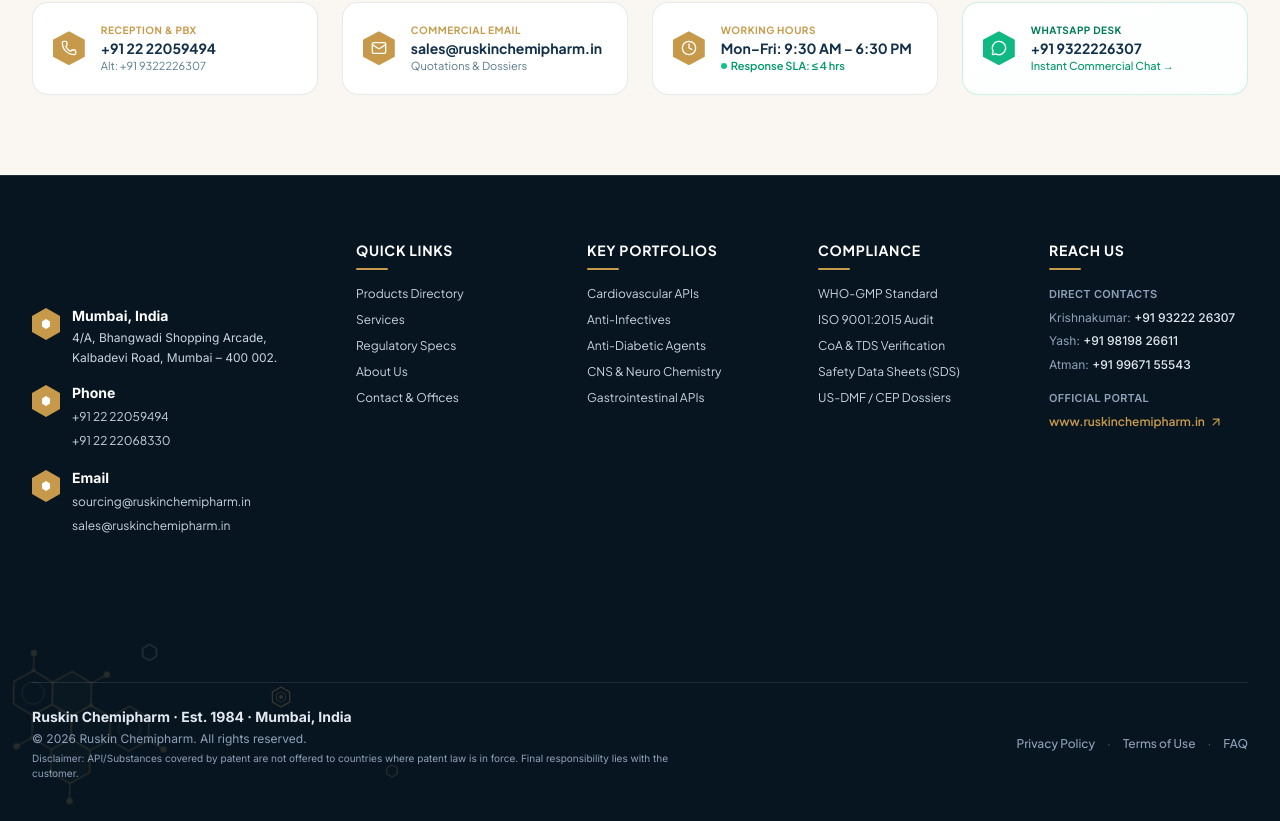
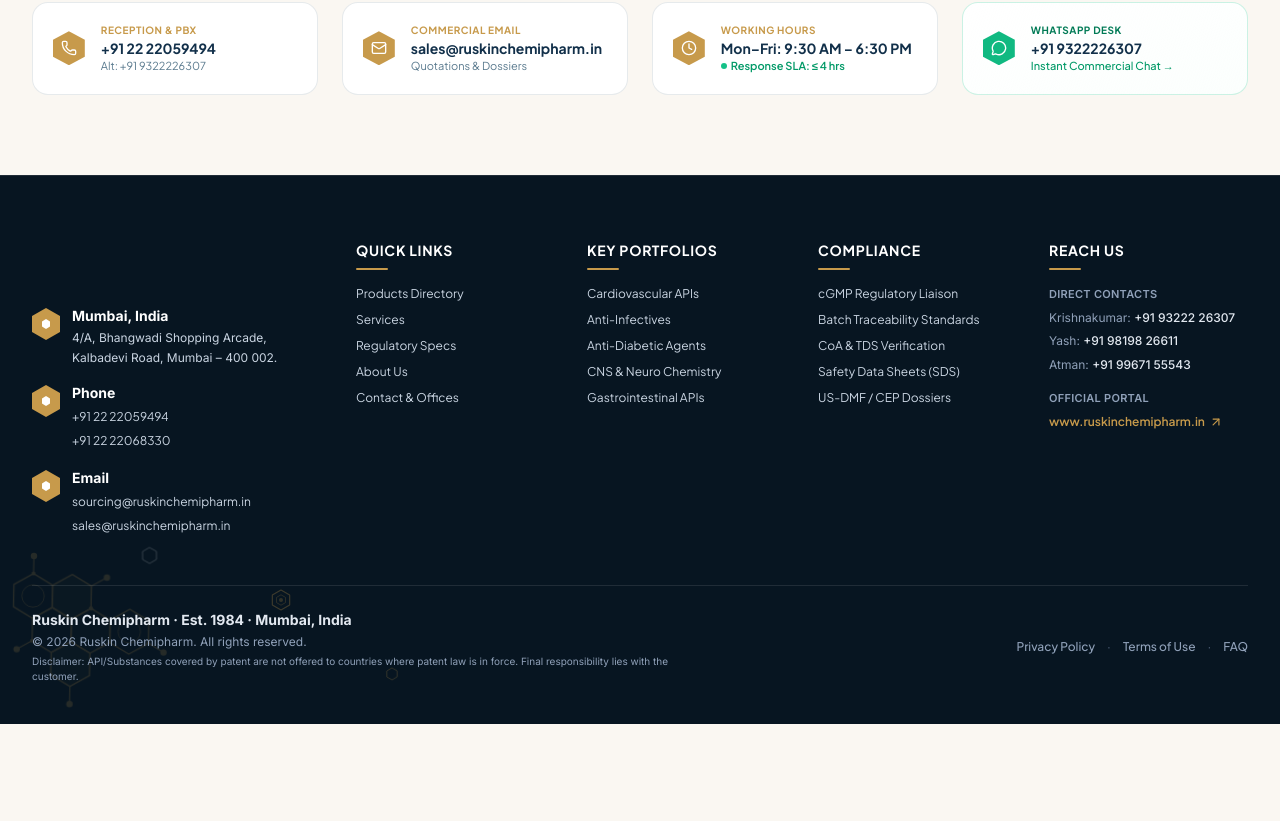
Before and after one commit to DivineDB/ruskin-chemipharm, a Next.js app: page /contact in a window 1280 px wide. Shown: the part 1096-1917 px from the top of the page. After the commit the page ends 1820 px from the top, so only its background shows below. Built offline with nearby package versions, Linux system fonts and the light colour scheme.

Commit message:
feat: add Footer, layout, and page components for the application

```diff
--- a/src/app/components/Footer.tsx
+++ b/src/app/components/Footer.tsx
@@ -190,19 +190,6 @@
                 </div>
               </div>
             </div>
-
-            {/* Cert logos without box containers */}
-            <div className="flex items-center gap-4 flex-wrap pt-2 opacity-85 hover:opacity-100 transition-opacity">
-              <motion.div whileHover={{ scale: 1.08 }} className="transition-transform cursor-pointer">
-                <Image src="/images/cert (1).svg" alt="ISO 9001:2015" width={48} height={48} style={{ width: "auto", height: "auto" }} className="h-11 w-auto object-contain" />
-              </motion.div>
-              <motion.div whileHover={{ scale: 1.08 }} className="transition-transform cursor-pointer">
-                <Image src="/images/cert (2).svg" alt="WHO-GMP" width={48} height={48} style={{ width: "auto", height: "auto" }} className="h-11 w-auto object-contain" />
-              </motion.div>
-              <motion.div whileHover={{ scale: 1.08 }} className="transition-transform cursor-pointer">
-                <Image src="/images/cert (3).svg" alt="ISO 14001" width={48} height={48} style={{ width: "auto", height: "auto" }} className="h-11 w-auto object-contain" />
-              </motion.div>
-            </div>
           </motion.div>
 
           {/* Nav Columns: 4 well-balanced columns filling the full width */}
@@ -267,8 +254,8 @@
                 <div className="w-8 h-[2px] bg-[#C79A4B] mt-2 rounded-full" />
               </div>
               <ul className="space-y-2.5 text-xs text-slate-300">
-                <li><span className="hover:text-[#C79A4B] hover:translate-x-0.5 transition-all duration-200 cursor-pointer inline-block">WHO-GMP Standard</span></li>
-                <li><span className="hover:text-[#C79A4B] hover:translate-x-0.5 transition-all duration-200 cursor-pointer inline-block">ISO 9001:2015 Audit</span></li>
+                <li><span className="hover:text-[#C79A4B] hover:translate-x-0.5 transition-all duration-200 cursor-pointer inline-block">cGMP Regulatory Liaison</span></li>
+                <li><span className="hover:text-[#C79A4B] hover:translate-x-0.5 transition-all duration-200 cursor-pointer inline-block">Batch Traceability Standards</span></li>
                 <li><span className="hover:text-[#C79A4B] hover:translate-x-0.5 transition-all duration-200 cursor-pointer inline-block">CoA &amp; TDS Verification</span></li>
                 <li><span className="hover:text-[#C79A4B] hover:translate-x-0.5 transition-all duration-200 cursor-pointer inline-block">Safety Data Sheets (SDS)</span></li>
                 <li><span className="hover:text-[#C79A4B] hover:translate-x-0.5 transition-all duration-200 cursor-pointer inline-block">US-DMF / CEP Dossiers</span></li>
--- a/src/app/layout.tsx
+++ b/src/app/layout.tsx
@@ -24,13 +24,11 @@
 export const metadata: Metadata = {
 	title: "Ruskin Chemipharm | Precision Chemistry. Global Standards.",
 	description:
-		"WHO-GMP & ISO 9001:2015 Certified Manufacturing Partner for High-Yield Synthesis, APIs, Intermediates, Dossiers & Fine Chemicals Sourcing.",
+		"Specialized Global Sourcing Partner for High-Yield Synthesis, APIs, Intermediates, Regulatory Dossiers & Fine Chemicals Distribution.",
 	keywords: [
 		"Pharma Sourcing",
 		"APIs",
 		"Chemical Synthesis",
-		"WHO-GMP",
-		"ISO 9001:2015",
 		"Ruskin Chemipharm",
 		"Regulatory Dossiers",
 		"USDMF",
--- a/src/app/page.tsx
+++ b/src/app/page.tsx
@@ -128,7 +128,7 @@
 			"Physical site quality inspections & vendor qualification",
 			"Transparent volume pricing & direct manufacturer contracts",
 		],
-		specs: ["WHO-GMP Audited", "250+ Facilities", "Direct Factory Price", "Batch Traceability"],
+		specs: ["cGMP Qualified", "250+ Facilities", "Direct Factory Price", "Batch Traceability"],
 		metric: { val: "250+", label: "Audited Facilities" },
 		icon: Globe,
 		img: "/images/sourcing.webp",
@@ -1211,7 +1211,7 @@
 									{ label: "Export Destinations", value: "30+", sub: "Verified Global Corridors" },
 									{ label: "Partner Facilities", value: "250+", sub: "Audited Synthesis Reactors" },
 									{ label: "DCGI Molecules", value: "46+", sub: "Form 41 & Form 10 Approved" },
-									{ label: "Compliance Benchmark", value: "WHO-GMP", sub: "cGMP, ISO 9001 & CEP" },
+									{ label: "Quality Standard", value: "cGMP", sub: "COA & Batch Verification" },
 									{ label: "Annual Supply Volume", value: "500+ MT", sub: "Bulk API & Intermediates" },
 								].map((s) => (
 									<div
```
